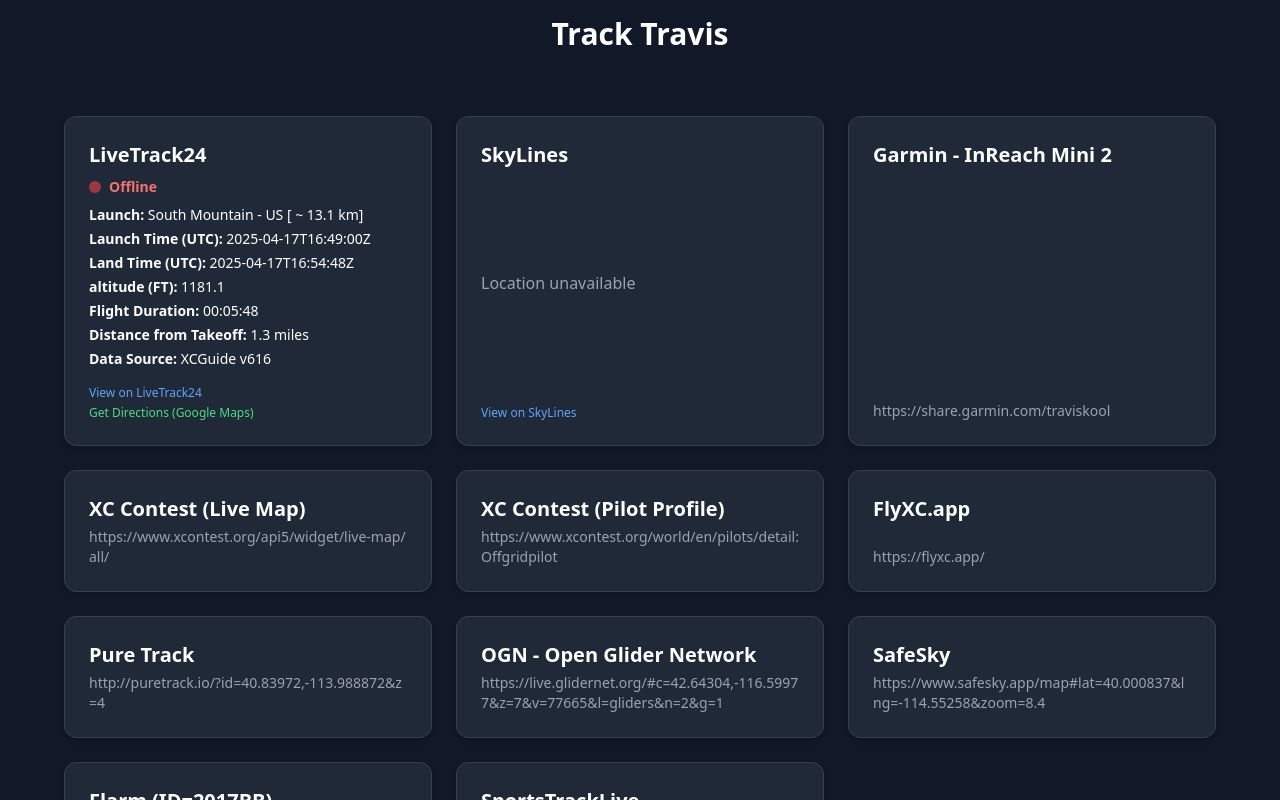
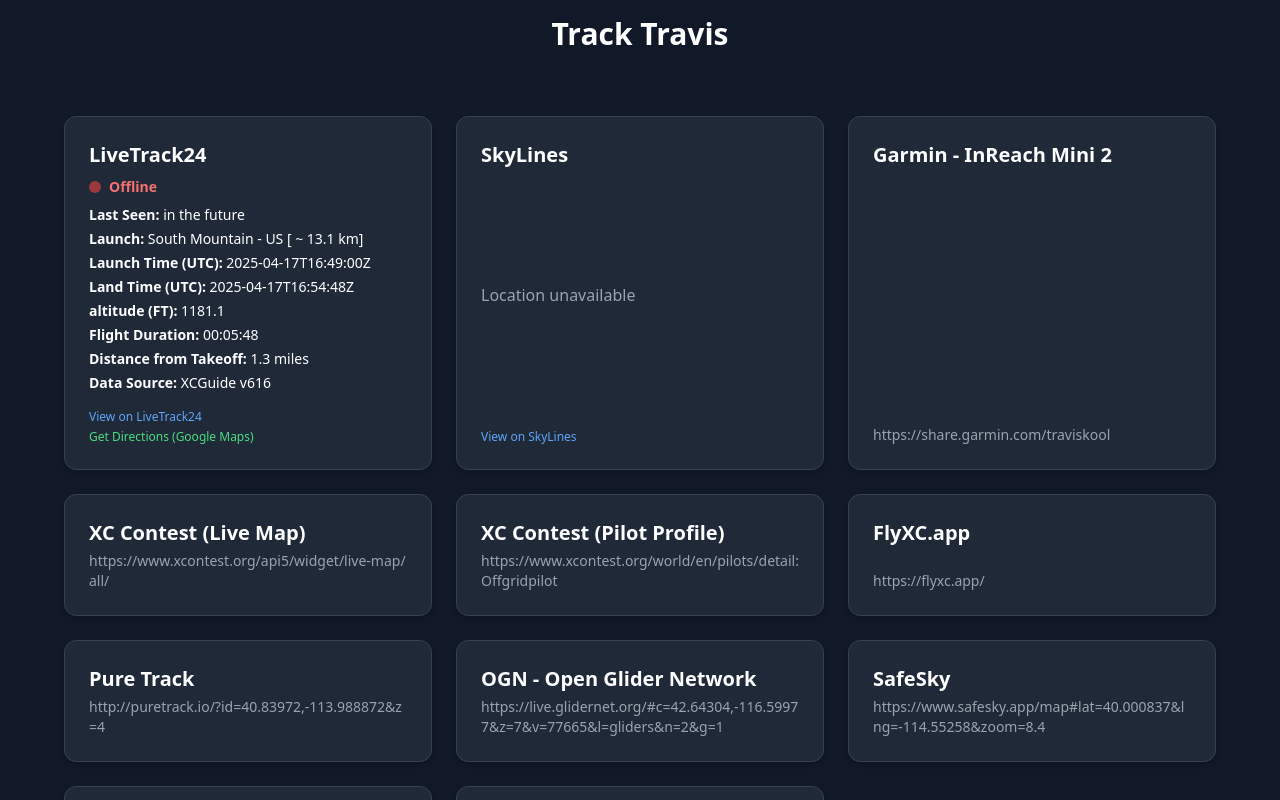
Before and after one commit to TravisKool/offgrid-tracking, a React (Vite) app: page / in a window 1280 px wide. Shown: the top 800 px of the page. Built offline with nearby package versions, Linux system fonts and the light colour scheme; no server answers.

Commit message:
added last seen into card

```diff
--- a/public/data/location-data.json
+++ b/public/data/location-data.json
@@ -1,6 +1,7 @@
 {
   "LiveTrack24": {
     "isLive": false,
+    "lastUpdatedDateTimeUtc": "2025-04-18 10:05:27 GMT-7",
     "launchLocation": "South Mountain\u00a0-\u00a0US [\u00a0~\u00a013.1\u00a0km]",
     "launchTimeUtc": "2025-04-17T16:49:00Z",
     "landTimeUtc": "2025-04-17T16:54:48Z",
--- a/src/components/LiveTrackCard.jsx
+++ b/src/components/LiveTrackCard.jsx
@@ -35,6 +35,36 @@
     fetchData();
   }, []);
 
+
+  const formatElapsedTimeFromNow = (isoUtcString) => {
+    if (!isoUtcString) return null;
+
+    const now = new Date();
+    const then = new Date(isoUtcString);
+    let diff = Math.floor((now - then) / 1000); // in seconds
+
+    if (diff < 0) return "in the future";
+
+    const units = [
+      { label: "year", secs: 60 * 60 * 24 * 365 },
+      { label: "day", secs: 60 * 60 * 24 },
+      { label: "hour", secs: 60 * 60 },
+      { label: "minute", secs: 60 },
+    ];
+
+    const result = [];
+
+    for (const { label, secs } of units) {
+      const value = Math.floor(diff / secs);
+      if (value > 0) {
+        result.push(`${value} ${label}${value > 1 ? "s" : ""}`);
+        diff %= secs;
+      }
+    }
+
+    return result.length > 0 ? `${result.join(", ")} ago` : "just now";
+  };
+
   return (
     <div className={cardStyle}>
       <h2 className="text-xl font-semibold mb-2 text-white">LiveTrack24</h2>
@@ -58,6 +88,7 @@
               </span>
             </div>
 
+            <p><strong>Last Seen:</strong> {formatElapsedTimeFromNow(data.lastUpdatedDateTimeUtc)} </p>
             <p><strong>Launch:</strong> {data.launchLocation}</p>
             <p><strong>Launch Time (UTC):</strong> {data.launchTimeUtc}</p>
             <p><strong>Land Time (UTC):</strong> {data.landTimeUtc}</p>
```
Also changed, not shown: 1 other file (tests, documents, lock files or other folders).
